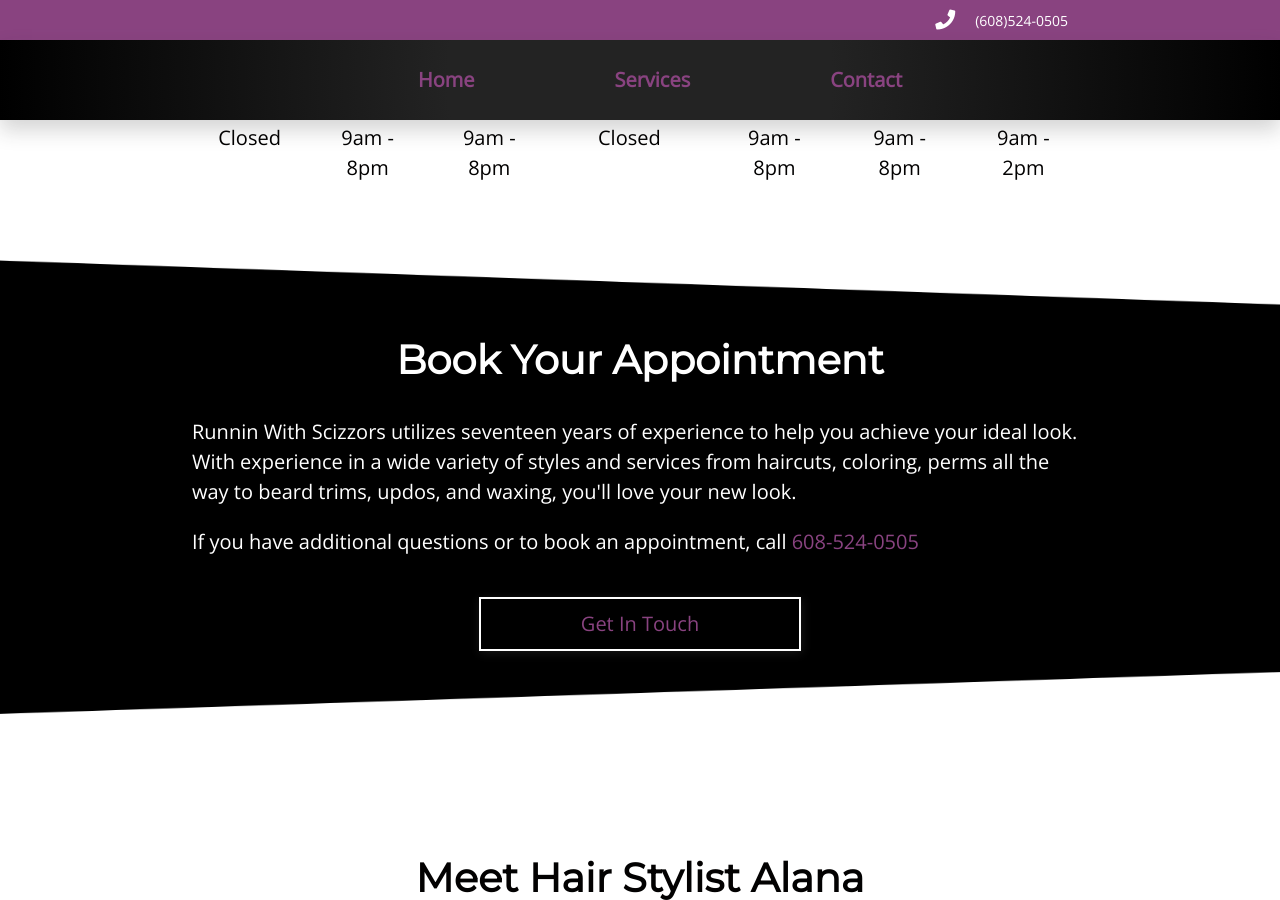
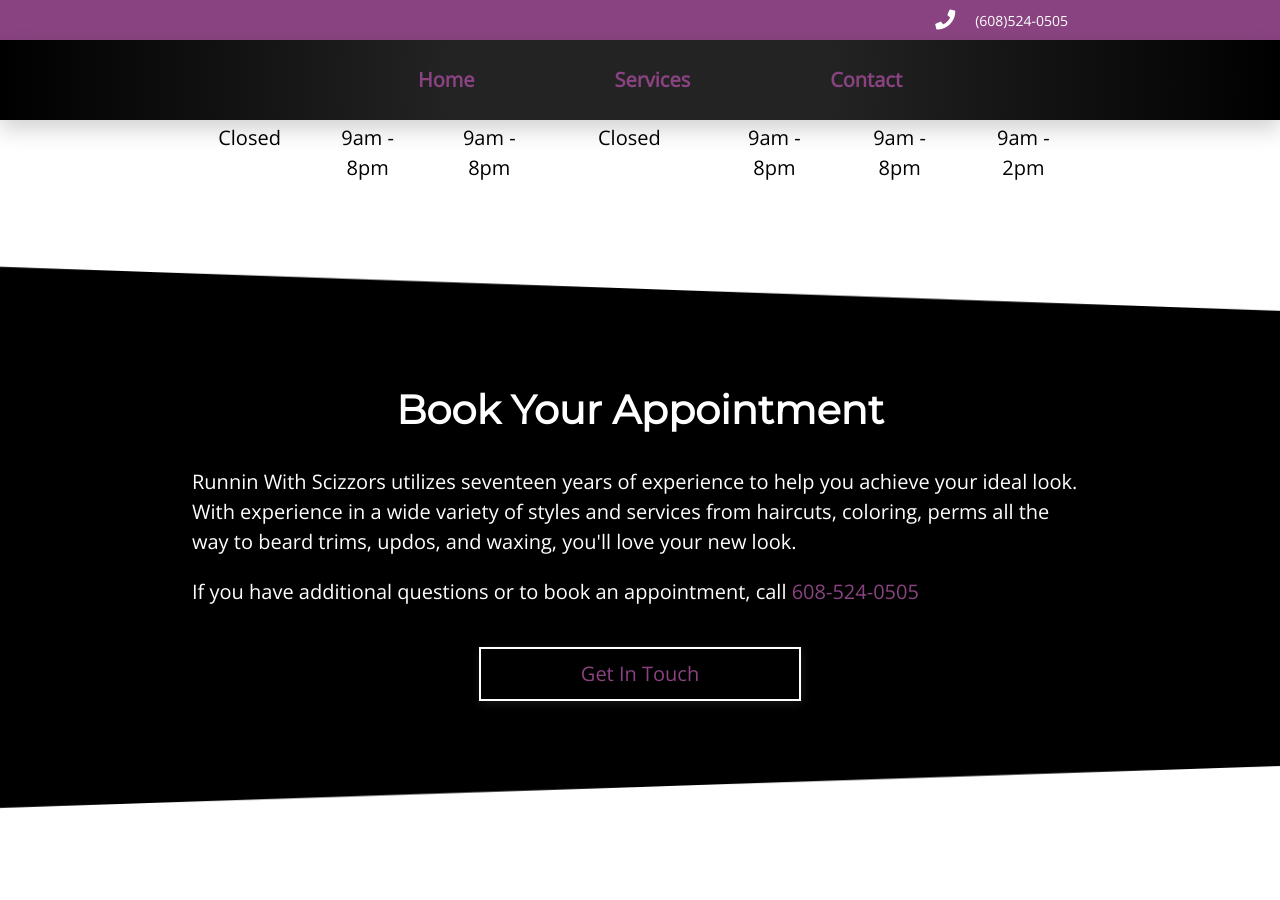
Before and after one commit to Justinator/runninWithScizzors, a Jekyll site: the page built from index.html, in a window 1280 px wide and 900 px high, scrolled down 2564 px. Built offline with Jekyll 4.4.1, drawn with Linux system fonts in a browser that asks for light colours; nearby versions of some CDN libraries.

Commit message:
added padding to appointment section

```diff
--- a/index.html
+++ b/index.html
@@ -238,7 +238,7 @@ description: Runnin With Scizzors is a hair salon dedicated to delivering afford
 
 						<section id="appointment">
 
-							<div id="slantedBackground" class="fullWidth smallPaddedSection">
+							<div id="slantedBackground" class="fullWidth paddedSection">
 
 								<div class="pageWidth">
 
```
Also changed, not shown: 1 other file.
